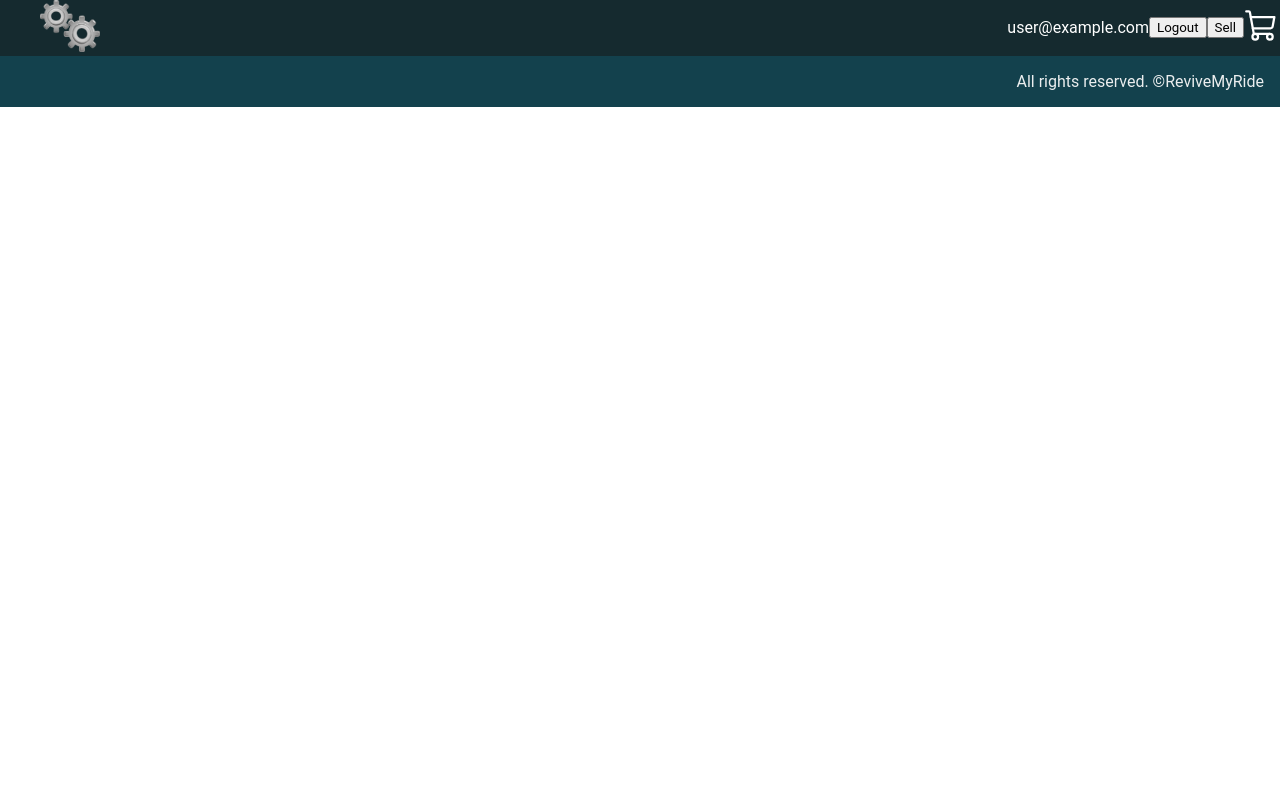
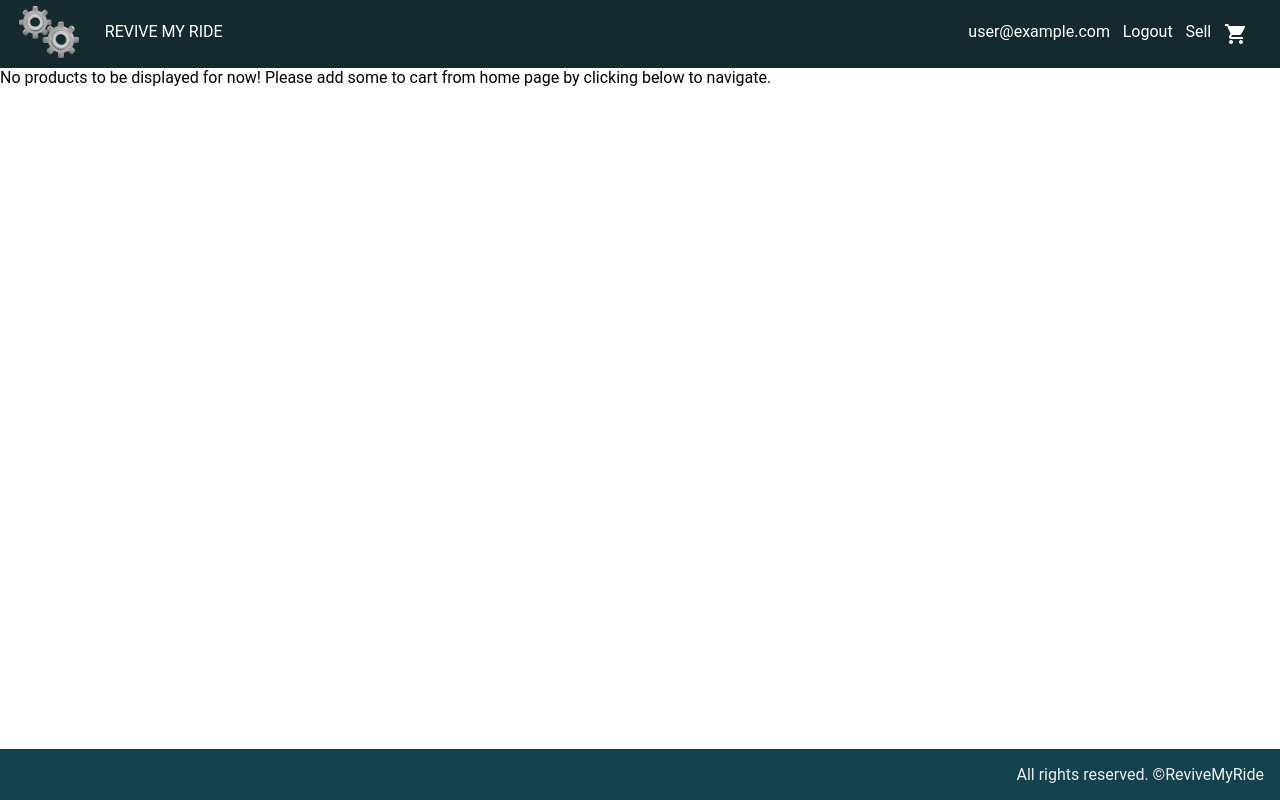
Before and after one commit to venkateshseeram/ReviveMyRide, a React (Create React App) app: page /cart in a window 1280 px wide. Built offline with nearby package versions, Linux system fonts and the light colour scheme; no server answers; the database is empty; sample sign-in values are in the browser's storage.

Commit message:
Css fix for the height not being 100%

```diff
--- a/package.json
+++ b/package.json
@@ -3,6 +3,10 @@
   "version": "0.1.0",
   "private": true,
   "dependencies": {
+    "@emotion/react": "^11.11.1",
+    "@emotion/styled": "^11.11.0",
+    "@mui/icons-material": "^5.14.19",
+    "@mui/material": "^5.14.19",
     "@testing-library/jest-dom": "^5.14.1",
     "@testing-library/react": "^13.0.0",
     "@testing-library/user-event": "^13.2.1",
--- a/src/Components/Cart/Cart.js
+++ b/src/Components/Cart/Cart.js
@@ -25,15 +25,15 @@ function Cart() {
         querySnapshot.forEach((doc)=>{
           cartProductsData.push({...doc.data()})
         })
+        setLoading(true)
         if(cartProductsData.length === querySnapshot.docs.length)
         setCartProductsData(cartProductsData)
-        setLoading(true)
         }
       else
       navigate('/login')
 
       })
-  },[])
+  },[cartProductsData])
 
   return (
     <>
@@ -42,12 +42,12 @@ function Cart() {
      {loading? (
       <div className='cartProducts'>
       {
-        cartProductsData.length > 0 && (<CartProducts cartProductsData={cartProductsData}></CartProducts>)
+        cartProductsData.length > 0 ? (<CartProducts cartProductsData={cartProductsData}></CartProducts>):(<div>No products to be displayed for now! Please add some to cart from home page by clicking below to navigate.</div>)
       }
       </div>
       ):
         (<div>
-          <p>No products to be displayed for now! Please add some to cart from home page by clicking below to navigate.</p>
+          <p>Data is loading.. Please wait..</p>
       </div>)
       }
       </div>
--- a/src/Components/Listings/Listings.css
+++ b/src/Components/Listings/Listings.css
@@ -1,6 +1,7 @@
 .listings{
     display: flex;
     flex-wrap: wrap;
+    justify-content: center;
 }
 .product{
     width:300px;
--- a/src/Components/Navbar/Navbar.css
+++ b/src/Components/Navbar/Navbar.css
@@ -7,14 +7,50 @@ nav{
 .logo img{
     width: 60px;
     min-height: 6vh;
+    padding-right: 2vw;
 }
 
+.logo{
+    display: flex;
+    flex-direction: row;
+}
 nav .nav-links{
     display: flex;
+    flex-direction: row;
     justify-content:space-between;
     align-items: center;
     list-style-type: none;
 }
+
+.nav-links .logo{
+    margin-left: 1vw;
+}
+
+nav .non-logo-links{
+  padding-right: 1vw;
+  display: flex;
+  flex-wrap: wrap;
+  justify-content: space-between;
+}
+
+nav .non-logo-links div{
+    padding-right: 1vw;
+}
+
+.logout button{
+    padding: auto;
+}
+nav .non-logo-links:not([style*="visibility: hidden"]) button{
+     background: none;
+	color: inherit;
+	border: none;
+	padding: 0;
+	font: inherit;
+	cursor: pointer;
+	outline: inherit;
+}
+
+
 
 nav .nav-links a{
     text-decoration: none;
@@ -23,4 +59,5 @@ nav .nav-links a{
 
 nav ul{
     margin: 0;
+    padding: 0.5vw;
 }
--- a/src/Components/Navbar/Navbar.js
+++ b/src/Components/Navbar/Navbar.js
@@ -3,9 +3,10 @@ import { UserSessionData } from '../Context/AuthContext'
 import { Link, useNavigate } from 'react-router-dom';
 import { signOut } from 'firebase/auth';
 import { auth} from '../../config/firebase';
-import {ShoppingCart} from 'phosphor-react'
+import ShoppingCartIcon from '@mui/icons-material/ShoppingCart';
 import logo from '../../logo.png'
 import '../Navbar/Navbar.css'
+import { Badge } from '@mui/material';
 
 function Navbar() {
       const { user } = useContext(UserSessionData);
@@ -30,20 +31,31 @@ function Navbar() {
         <Link to='/'>
         <img src={logo}/>
         </Link>
+        <div>
+         <p style={{font:'bold',color:'white'}}>REVIVE MY RIDE</p>
+        </div>
       </div>
-      <div className='nav-links'>
-       {user? user.email: (<Link to ='/login'>Login</Link>)}
+      <div className='non-logo-links'>
+        <div>{user? user.email: (<Link to ='/login'>Login</Link>)}
+         </div>
+       <div className='logout'>
        {user && (
         <button onClick={logout}>
         Logout
         </button>
         )}
+        </div>
+        <div>
        <button onClick={handleSellerPost}>Sell</button>
+       </div>
        <div className='cart'>
-       <Link to='/cart'>
-         <ShoppingCart size={36}/>
+         <Link to='/cart'>
+           <Badge badgeContent={0} color="primary">
+            <ShoppingCartIcon/>
+           </Badge>
+
          </Link>
-         </div>
+        </div>
        </div>
       </ul>
     </nav>
--- a/src/index.css
+++ b/src/index.css
@@ -7,8 +7,16 @@ body {
   -moz-osx-font-smoothing: grayscale;
 }
 
-#document > body{
-  min-height: 100vh;
+html{
+  height: 100%;
+}
+body, #root{
+  min-height: 100vh
+}
+
+#root{
+  display: grid;
+  grid-template-rows: auto minmax(0, 1fr);
 }
 
 *{
--- a/src/pages/Product.js
+++ b/src/pages/Product.js
@@ -1,8 +1,8 @@
-import React from 'react'
+import React, { useContext } from 'react'
 import './Product.css'
 
 function Product(props) {
-  const{id, name, price, image} = props.data
+  const{id, name, price,description, image} = props.data
   const handleAddToCart = ()=>{
     props.addToCart(props.data)
   }
@@ -14,6 +14,7 @@ function Product(props) {
       <div className='productDescription'>
         <p>{name}</p>
         <p>${price}</p>
+        <p>{description}</p>
       </div>
       <div className='btn'>
         <button onClick={handleAddToCart}>Add To Cart</button>
```
Also changed, not shown: 1 other file (tests, documents, lock files or other folders).
